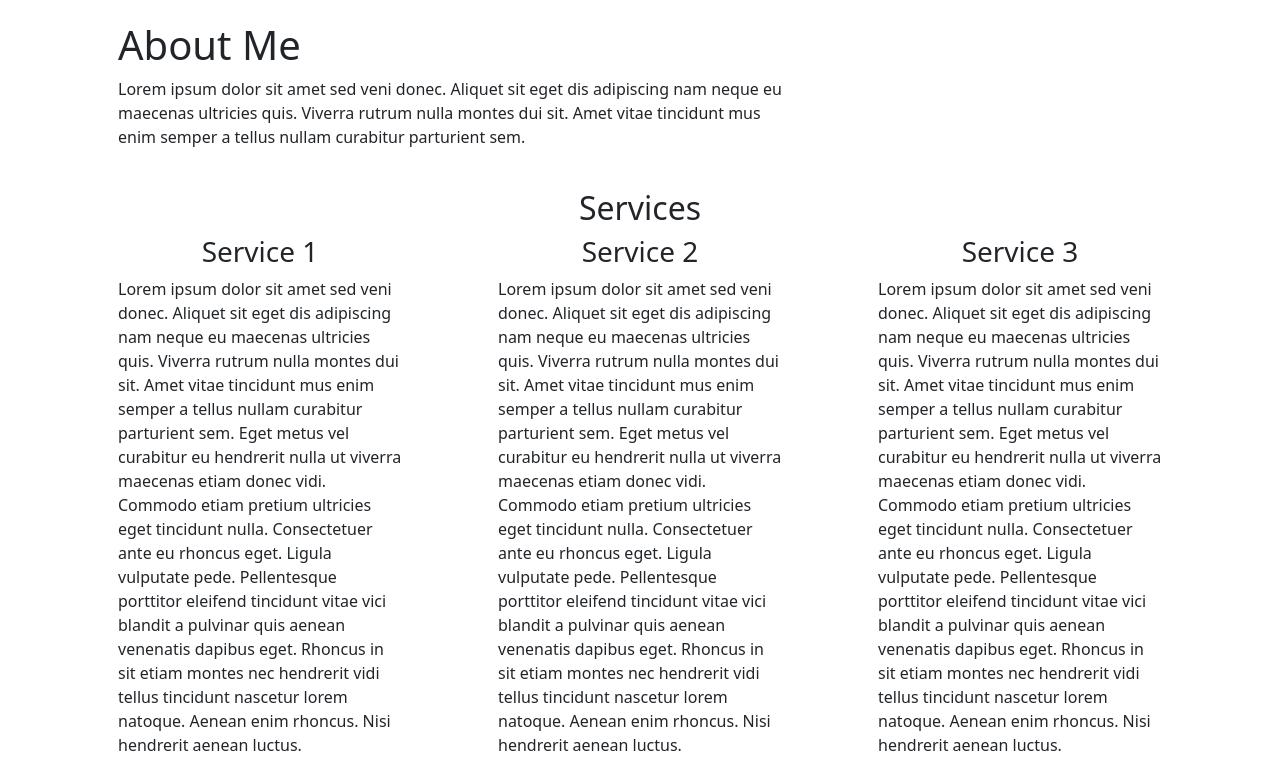
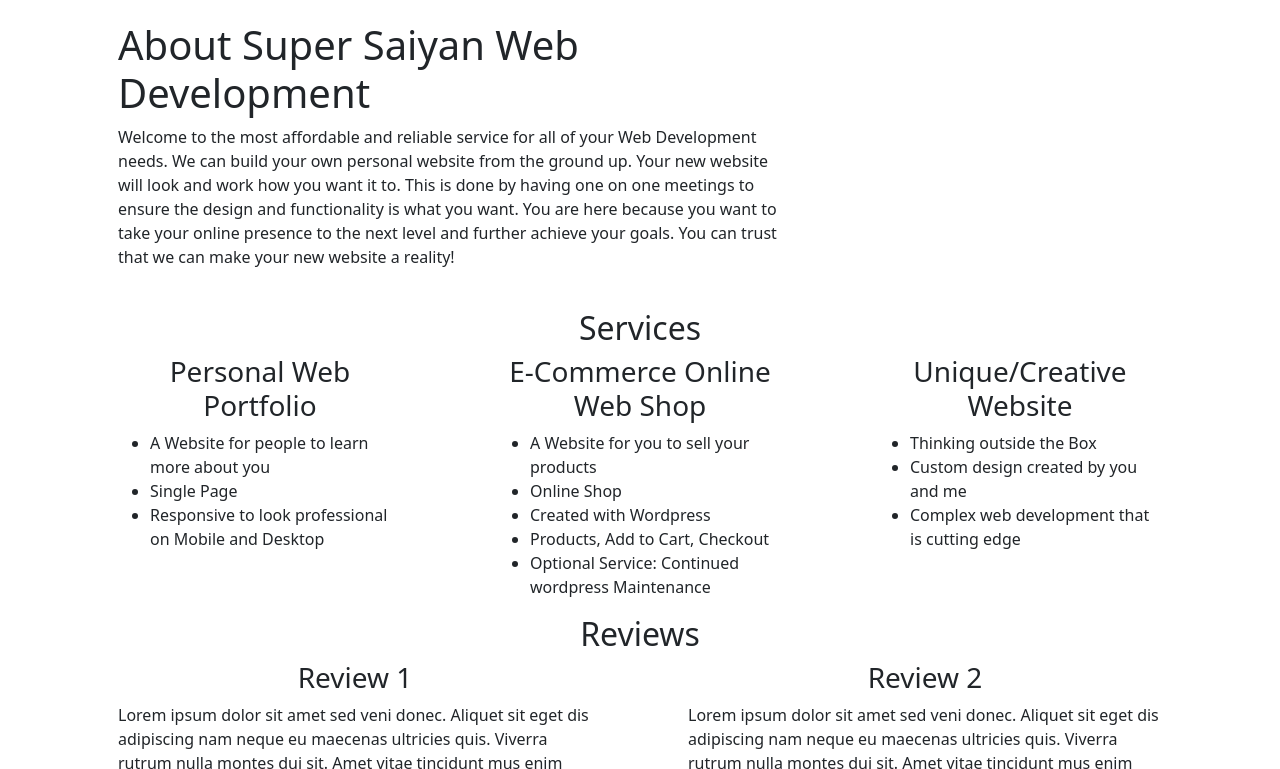
Before and after one commit to Brody-code-designer/brody-code-designer, a plain HTML site: page public_html/index.html in a window 1280 px wide. Shown: the part 359-1128 px from the top of the page. Drawn offline with nearby package versions, Linux system fonts and the light colour scheme.

Commit message:
Replaced lorem Ipsum, added a tentative name for the website

```diff
--- a/public_html/index.html
+++ b/public_html/index.html
@@ -18,7 +18,7 @@
 			<a class="navbar-brand" href="#">
 				<img src="imgs/place-holder-logo.jpg" alt="" width="30" height="24"
 					 class="d-inline-block align-text-top">
-				Website Name</a>
+				Super Saiyan Website Development</a>
 			<button class="navbar-toggler" type="button" data-bs-toggle="collapse"
 					data-bs-target="#navbarSupportedContent" aria-controls="navbarSupportedContent"
 					aria-expanded="false" aria-label="Toggle navigation">
@@ -55,10 +55,9 @@
 	<section class="container py-4">
 		<div class="row">
 			<div class="col-md-8 px-5">
-				<h1>About Me</h1>
-				<p>Lorem ipsum dolor sit amet sed veni donec. Aliquet sit eget dis adipiscing nam neque eu maecenas
-					ultricies quis. Viverra rutrum nulla montes dui sit. Amet vitae tincidunt mus enim semper a tellus
-					nullam curabitur parturient sem.</p>
+<!--				Add highlighted style to key words-->
+				<h1>About Super Saiyan Web Development</h1>
+				<p>Welcome to the most affordable and reliable service for all of your Web Development needs. We can build your own personal website from the ground up. Your new website will look and work how you want it to. This is done by having one on one meetings to ensure the design and functionality is what you want. You are here because you want to take your online presence to the next level and further achieve your goals. You can trust that we can make your new website a reality!</p>
 			</div>
 		</div>
 	</section>
@@ -74,37 +73,30 @@
 	<section class="container">
 		<div class="row">
 			<div class="col-md-4 px-5">
-				<h3 class="text-center">Service 1</h3>
-				<p>Lorem ipsum dolor sit amet sed veni donec. Aliquet sit eget dis adipiscing nam neque eu maecenas
-					ultricies quis. Viverra rutrum nulla montes dui sit. Amet vitae tincidunt mus enim semper a tellus
-					nullam curabitur parturient sem.
-					Eget metus vel curabitur eu hendrerit nulla ut viverra maecenas etiam donec vidi. Commodo etiam
-					pretium ultricies eget tincidunt nulla. Consectetuer ante eu rhoncus eget. Ligula vulputate pede.
-					Pellentesque porttitor eleifend tincidunt vitae vici blandit a pulvinar quis aenean venenatis
-					dapibus eget. Rhoncus in sit etiam montes nec hendrerit vidi tellus tincidunt nascetur lorem
-					natoque. Aenean enim rhoncus. Nisi hendrerit aenean luctus.</p>
+				<h3 class="text-center">Personal Web Portfolio</h3>
+				<ul>
+					<li>A Website for people to learn more about you</li>
+					<li>Single Page</li>
+					<li>Responsive to look professional on Mobile and Desktop</li>
+				</ul>
 			</div>
 			<div class="col-md-4 px-5">
-				<h3 class="text-center">Service 2</h3>
-				<p>Lorem ipsum dolor sit amet sed veni donec. Aliquet sit eget dis adipiscing nam neque eu maecenas
-					ultricies quis. Viverra rutrum nulla montes dui sit. Amet vitae tincidunt mus enim semper a tellus
-					nullam curabitur parturient sem.
-					Eget metus vel curabitur eu hendrerit nulla ut viverra maecenas etiam donec vidi. Commodo etiam
-					pretium ultricies eget tincidunt nulla. Consectetuer ante eu rhoncus eget. Ligula vulputate pede.
-					Pellentesque porttitor eleifend tincidunt vitae vici blandit a pulvinar quis aenean venenatis
-					dapibus eget. Rhoncus in sit etiam montes nec hendrerit vidi tellus tincidunt nascetur lorem
-					natoque. Aenean enim rhoncus. Nisi hendrerit aenean luctus.</p>
+				<h3 class="text-center">E-Commerce Online Web Shop </h3>
+				<ul>
+					<li>A Website for you to sell your products</li>
+					<li>Online Shop</li>
+					<li>Created with Wordpress</li>
+					<li>Products, Add to Cart, Checkout </li>
+					<li>Optional Service: Continued wordpress Maintenance </li>
+				</ul>
 			</div>
 			<div class="col-md-4 px-5">
-				<h3 class="text-center">Service 3</h3>
-				<p>Lorem ipsum dolor sit amet sed veni donec. Aliquet sit eget dis adipiscing nam neque eu maecenas
-					ultricies quis. Viverra rutrum nulla montes dui sit. Amet vitae tincidunt mus enim semper a tellus
-					nullam curabitur parturient sem.
-					Eget metus vel curabitur eu hendrerit nulla ut viverra maecenas etiam donec vidi. Commodo etiam
-					pretium ultricies eget tincidunt nulla. Consectetuer ante eu rhoncus eget. Ligula vulputate pede.
-					Pellentesque porttitor eleifend tincidunt vitae vici blandit a pulvinar quis aenean venenatis
-					dapibus eget. Rhoncus in sit etiam montes nec hendrerit vidi tellus tincidunt nascetur lorem
-					natoque. Aenean enim rhoncus. Nisi hendrerit aenean luctus.</p>
+				<h3 class="text-center">Unique/Creative Website</h3>
+				<ul>
+					<li>Thinking outside the Box</li>
+					<li>Custom design created by you and me</li>
+					<li>Complex web development that is cutting edge</li>
+				</ul>
 			</div>
 		</div>
 	</section>
```
